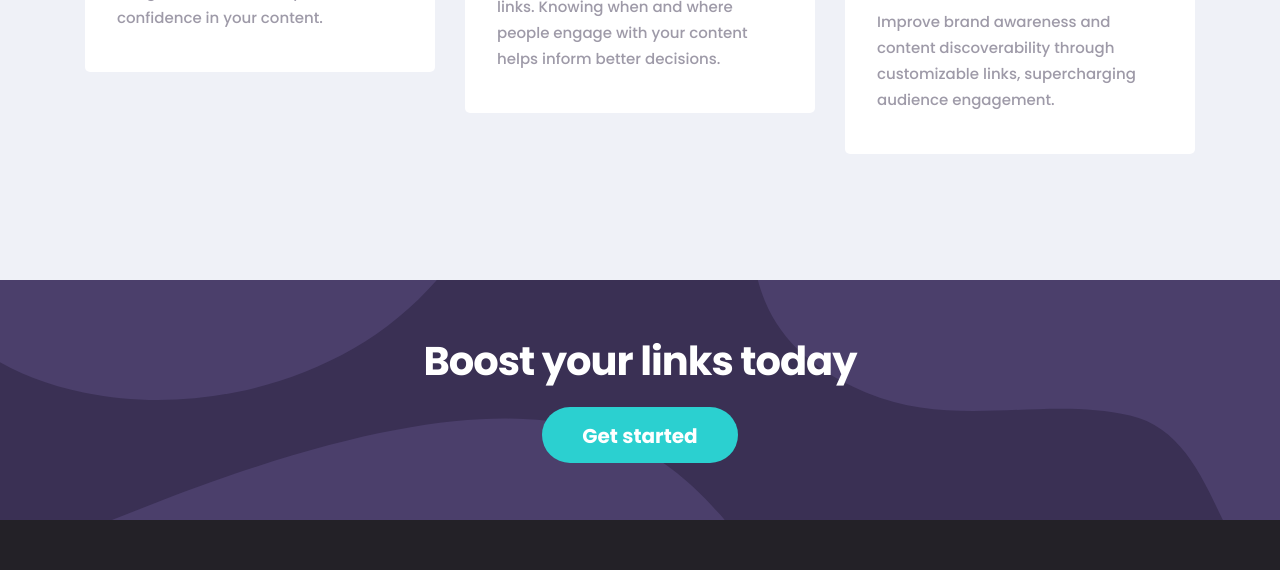
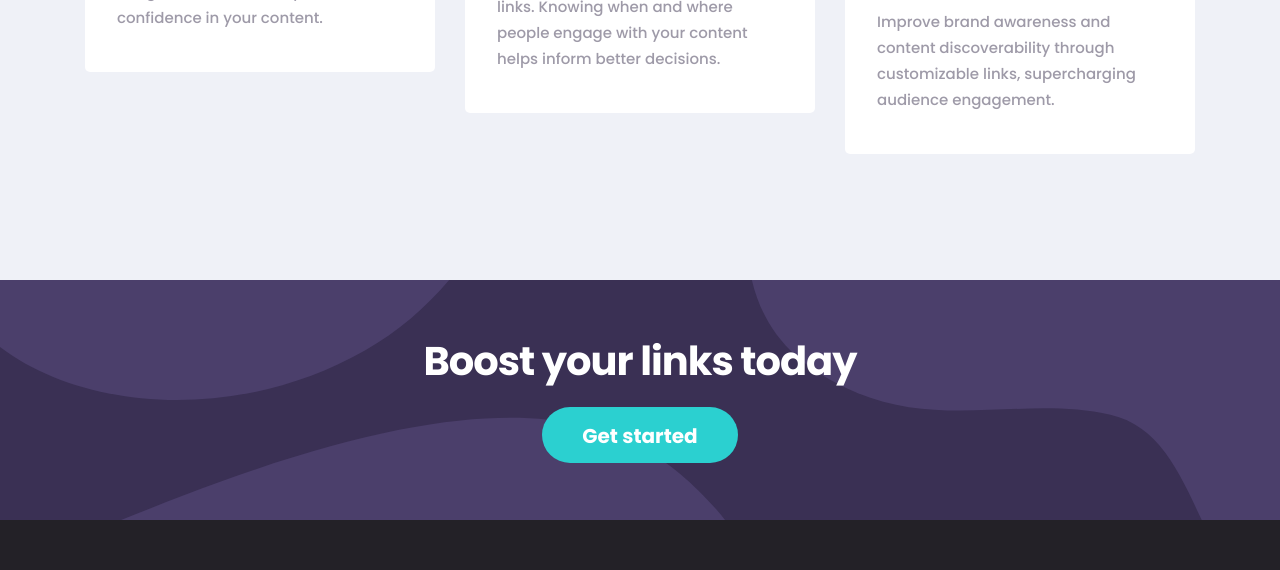
Before and after one commit to Dilshodbek48/Shortly-training, a plain HTML site: page index.html in a window 1280 px wide. Shown: the part 1385-1955 px from the top of the page. Drawn offline with Linux system fonts and the light colour scheme.

Commit message:
Add cta background-size cover

```diff
--- a/css/styles.css
+++ b/css/styles.css
@@ -220,6 +220,7 @@ margin-right: auto;
   margin-bottom: 38px;
 }
 
+
 /* LINK-SHORTEN */
 .link-shorten {
   position: absolute;
@@ -355,9 +356,10 @@ margin-right: auto;
 
 /* CTA */
 .cta {
-  background-color: var(--color-ink);
   background-image: url(../img/cta-bg.svg);
-  background-position: center;
+  background-position: center center;
+  background-size: cover;
+  background-repeat: no-repeat;
 }
 
 .cta__info {
--- a/index.html
+++ b/index.html
@@ -3,7 +3,7 @@
 <head>
   <meta charset="UTF-8">
   <meta name="viewport" content="width=device-width, initial-scale=1.0">
-  <title>Shortly</title>
+  <title>Shortly - URL shortening service</title>
 
 
   <!-- Stylesheets -->
```
